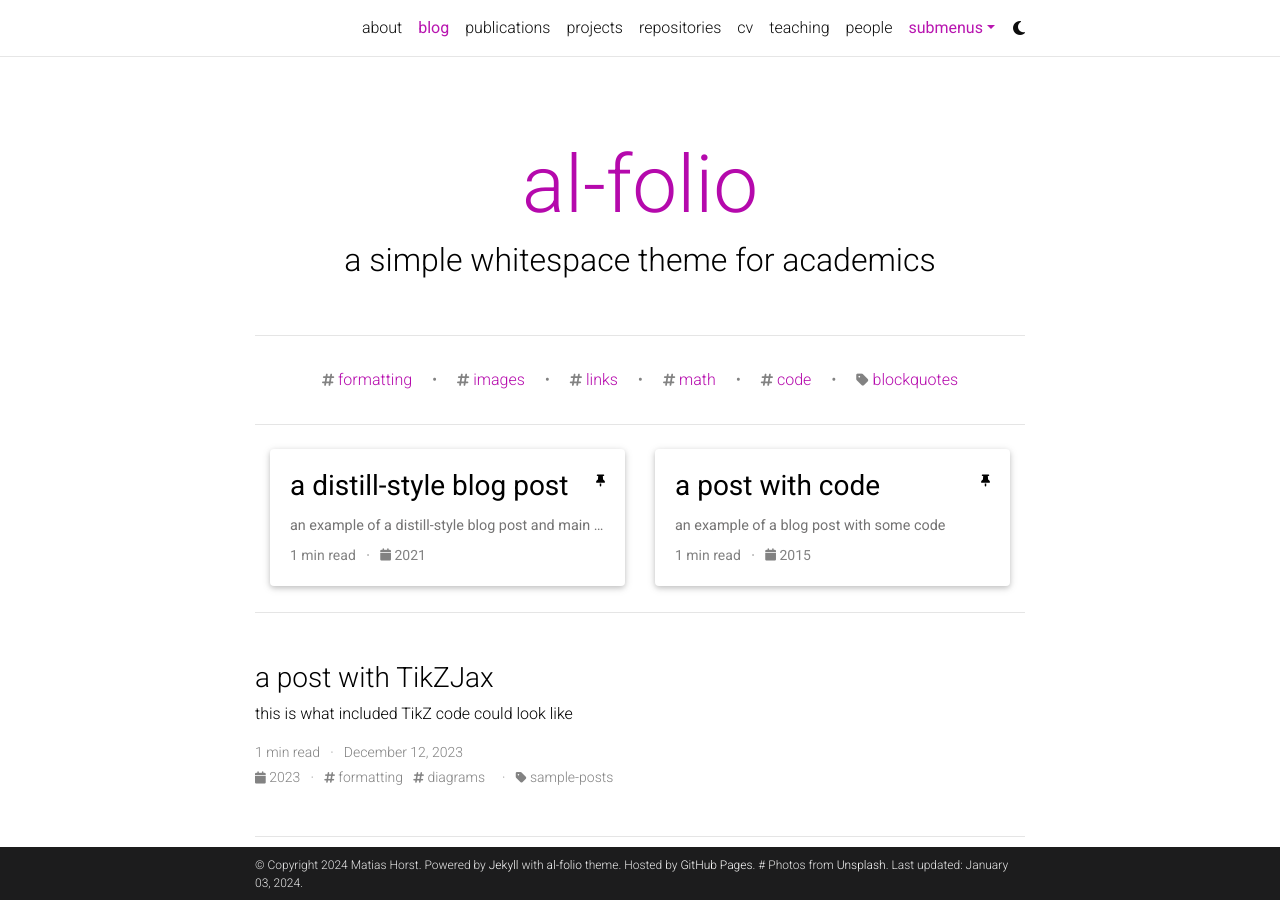
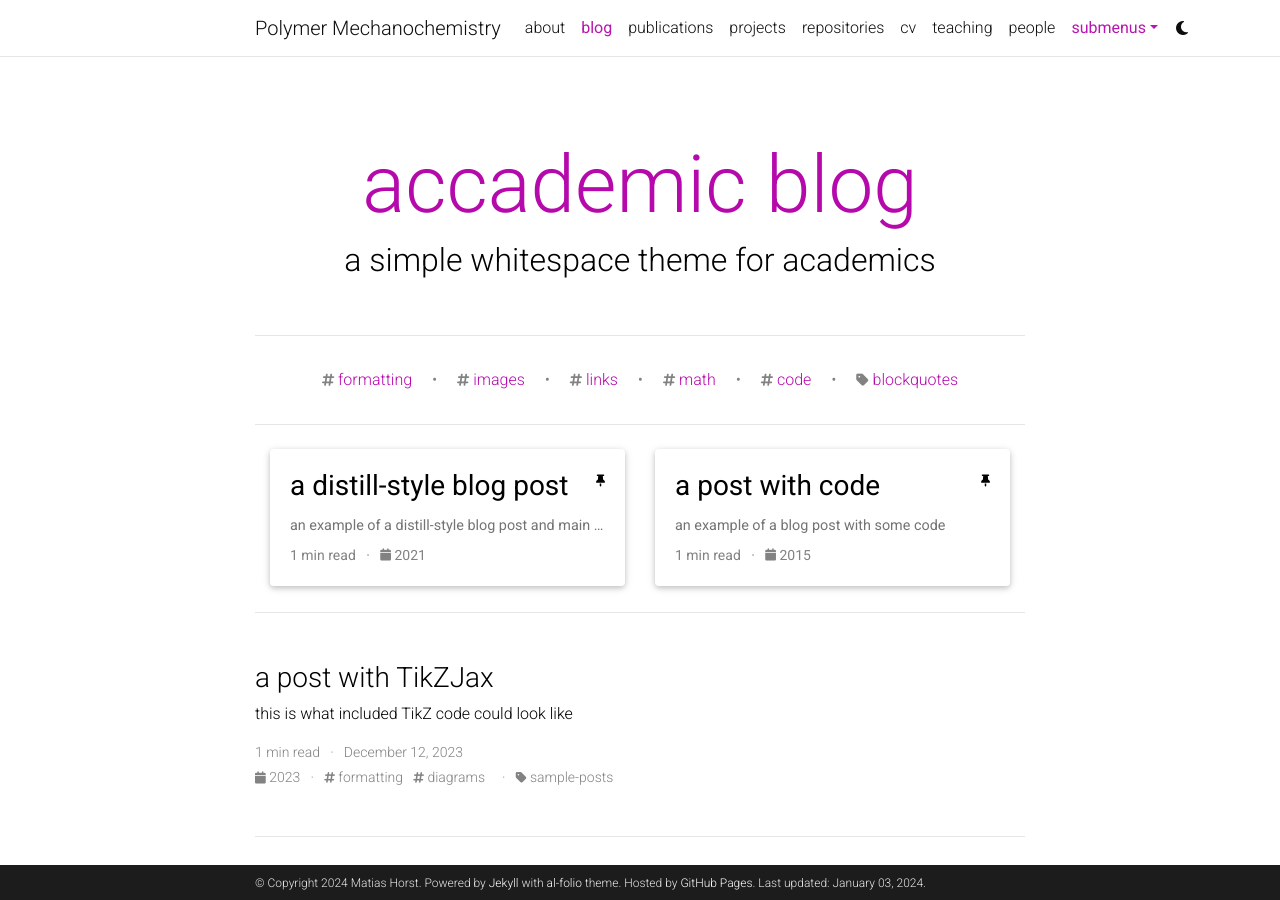
Before and after one commit to mechanophore/mechanophore.github.io, a Jekyll site: the page built from _pages/blog.md, in a window 1280 px wide and 900 px high. Built offline with Jekyll 4.4.1, drawn with Linux system fonts in a browser that asks for light colours; the list of posts is cut into pages by our own code; comment, search, counter and statistics services are not loaded; a style sheet for code colours, icons or effects is not loaded.

Commit message:
Update _config.yml
added links to orcid etc

```diff
--- a/_config.yml
+++ b/_config.yml
@@ -2,7 +2,7 @@
 # Site settings
 # -----------------------------------------------------------------------------
 
-title: # the website title (if blank, full name will be used instead)
+title: Polymer Mechanochemistry # the website title (if blank, full name will be used instead)
 first_name: Matias
 middle_name:
 last_name: Horst
@@ -12,7 +12,6 @@
 footer_text: >
   Powered by <a href="https://jekyllrb.com/" target="_blank">Jekyll</a> with <a href="https://github.com/alshedivat/al-folio">al-folio</a> theme.
   Hosted by <a href="https://pages.github.com/" target="_blank">GitHub Pages</a>.
-  # Photos from <a href="https://unsplash.com" target="_blank">Unsplash</a>.
 keywords: polymers, polymer-chemistry, mechanochemistry  # add your own keywords or leave empty
 
 lang: en # the language of your site (for example: en, fr, cn, ru, etc.)
@@ -68,16 +67,16 @@
 # Social integration
 # -----------------------------------------------------------------------------
 
-github_username: # your GitHub user name
+github_username: mechanophore # your GitHub user name
 gitlab_username: # your GitLab user name
 x_username: # your X handle
 mastodon_username: # your mastodon instance+username in the format instance.tld/@username
 linkedin_username: # your LinkedIn user name
 telegram_username: # your Telegram user name
-scholar_userid: # your Google Scholar ID
+scholar_userid: kIddhX4AAAAJ # your Google Scholar ID
 semanticscholar_id: # your Semantic Scholar ID
 whatsapp_number: # your WhatsApp number (full phone number in international format. Omit any zeroes, brackets, or dashes when adding the phone number in international format.)
-orcid_id: # your ORCID ID
+orcid_id: 0000-0002-9794-5355 # your ORCID ID
 medium_username: # your Medium username
 quora_username: # your Quora username
 publons_id: # your ID on Publons
@@ -104,8 +103,7 @@
 zotero_username: # your zotero username
 wechat_qr: # filename of your wechat qr-code saved as an image (e.g., wechat-qr.png if saved to assets/img/wechat-qr.png)
 
-contact_note: >
-  You can even add a little note about which of these is the best way to reach you.
+contact_note: # not included
 
 # -----------------------------------------------------------------------------
 # Analytics and search engine verification
@@ -124,7 +122,7 @@
 # Blog
 # -----------------------------------------------------------------------------
 
-blog_name: al-folio # blog_name will be displayed in your blog page
+blog_name: accademic blog # blog_name will be displayed in your blog page
 blog_description: a simple whitespace theme for academics
 permalink: /blog/:year/:title/
 
@@ -152,15 +150,15 @@
   lang: en
 
 # Disqus comments (DEPRECATED)
-disqus_shortname: al-folio # put your disqus shortname
+disqus_shortname: # put your disqus shortname
 # https://help.disqus.com/en/articles/1717111-what-s-a-shortname
 
 # External sources.
 # If you have blog posts published on medium.com or other external sources,
 # you can display them in your blog by adding a link to the RSS feed.
 external_sources:
-  - name: medium.com
-    rss_url: https://medium.com/@al-folio/feed
+  - name:
+    rss_url:
 
 # -----------------------------------------------------------------------------
 # Collections
@@ -302,14 +300,14 @@
 
 # Display different badges withs stats for your publications
 enable_publication_badges:
-  altmetric: true # Altmetric badge (https://www.altmetric.com/products/altmetric-badges/)
-  dimensions: true # Dimensions badge (https://badge.dimensions.ai/)
+  altmetric: false # Altmetric badge (https://www.altmetric.com/products/altmetric-badges/)
+  dimensions: false # Dimensions badge (https://badge.dimensions.ai/)
 
 # Filter out certain bibtex entry keywords used internally from the bib output
 filtered_bibtex_keywords: [abbr, abstract, altmetric, arxiv, bibtex_show, blog, code, html, pdf, poster, preview, selected, slides, supp, video, website]
 
 # Maximum number of authors to be shown for each publication (more authors are visible on click)
-max_author_limit: 3  # leave blank to always show all authors
+max_author_limit:  # leave blank to always show all authors
 more_authors_animation_delay: 10  # more authors are revealed on click using animation; smaller delay means faster animation
 
 # Enables publication thumbnails. If disabled, none of the publications will display thumbnails, even if specified in the bib entry.
```
